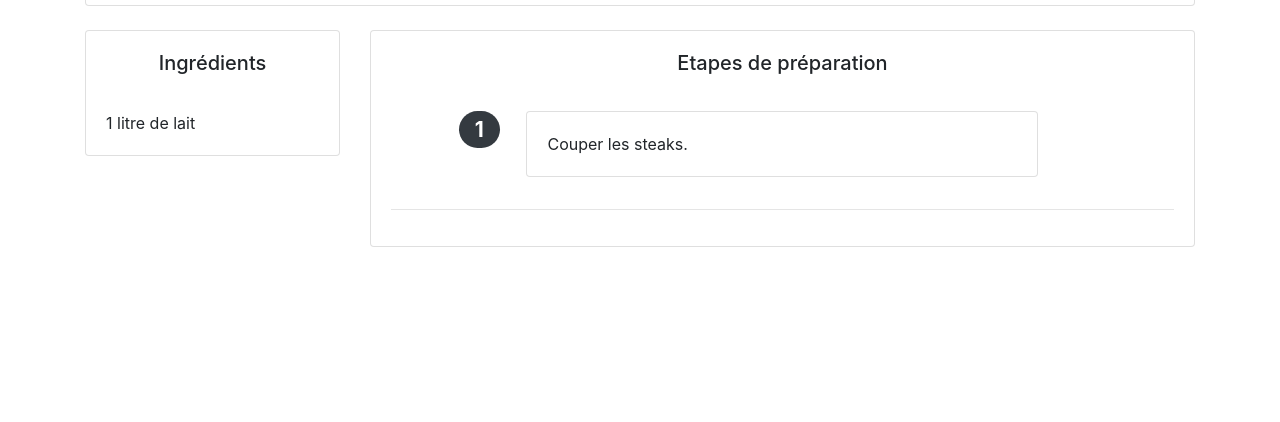
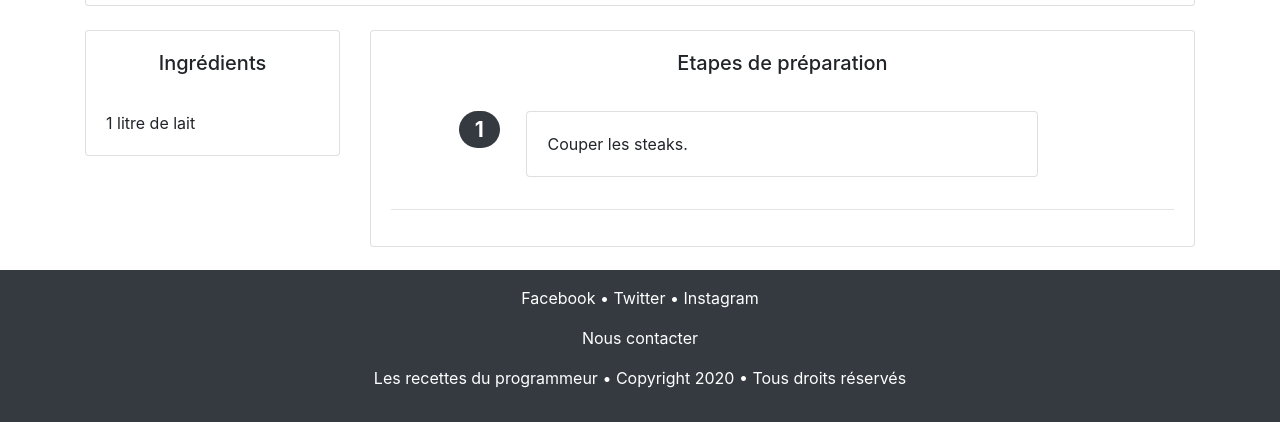
Before and after one commit to RenaudCini/projet-web-3, a PHP site: page /fiche_recette/fiche_recette_pg.php in a window 1280 px wide. Shown: the part 378-800 px from the top of the page. Run offline with PHP 8.4, Linux system fonts and the light colour scheme.

Commit message:
modif accueil footer css

```diff
--- /dev/null
+++ b/asset/css/main.css
@@ -0,0 +1,10 @@
+body {
+    position:relative;
+    min-height: 100vh;
+    padding-bottom: 10rem;
+}
+footer {
+    position: absolute;
+    bottom: 0;
+    width: 100%;
+}
--- a/template/view/footer.php
+++ b/template/view/footer.php
@@ -9,6 +9,20 @@
         }
     }
     ?>
+
+    <div class="bg-dark text-white text-center p-3 container-fluid m-0">
+        <p><a class="text-white" href="#">Facebook</a>
+            &bull; <a class="text-white" href="#">Twitter</a>
+            &bull; <a class="text-white" href="#">Instagram</a></p>
+        <p><a class="text-white" href="#">Nous contacter</a>
+
+        </p>
+        <p>
+            <span>Les recettes du programmeur</span> &bull; <span>Copyright 2020</span>
+            &bull; <span>Tous droits réservés</span>
+        </p>
+
+    </div>
 </footer>
 
 </body>
--- a/template/view/nav.php
+++ b/template/view/nav.php
@@ -5,6 +5,7 @@
     <meta charset="UTF-8">
     <meta name="viewport" content="width=device-width, initial-scale=1.0">
     <link rel="stylesheet" href="/asset/lib/bootstrap/bootstrap.min.css">
+    <link rel="stylesheet" href="/asset/css/main.css">
     <?php
     if (isset($css)) {
         foreach ($css as $style) {
```
Also changed, not shown: asset/css/styles.css (deleted, +0 -7 lines), index.php (+39 -8 lines).
